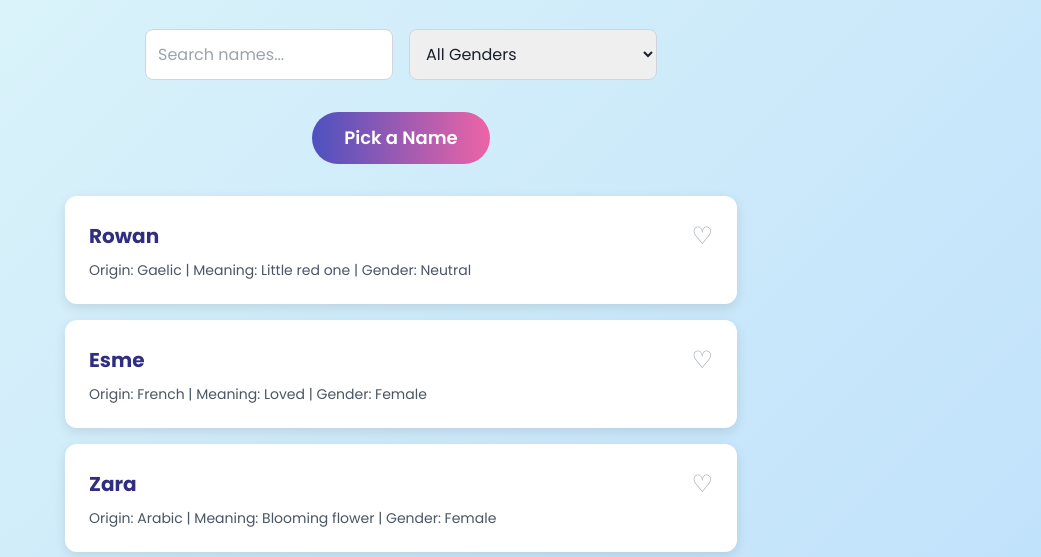
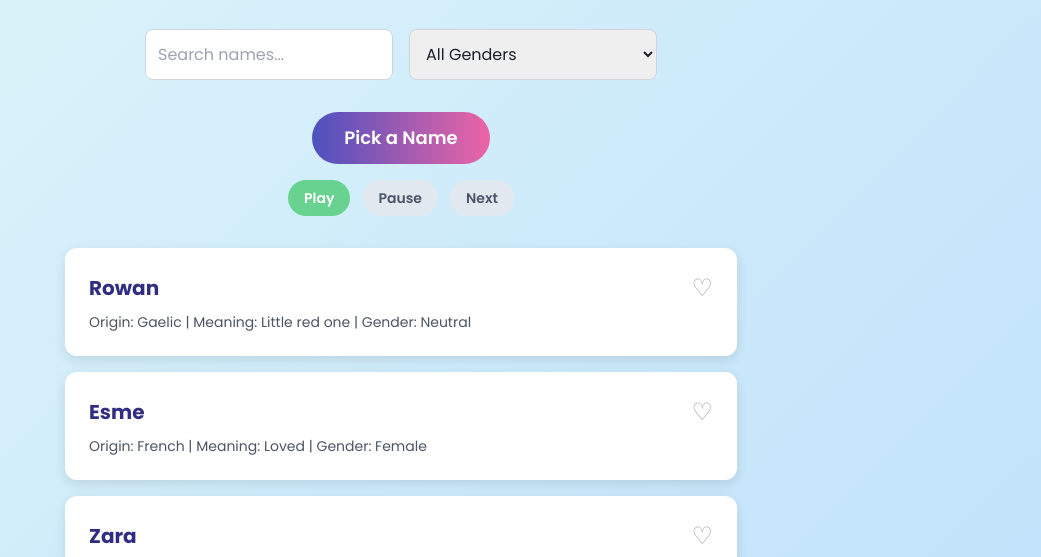
Before and after one commit to onetwo346/mng, a plain HTML site: page index.html in a window 1280 px wide. Both pictures are taken after a click on the button "Tap to Enter". Shown: the part 179-736 px from the top of the page, without its empty margins (239-1280 px from the left). Drawn offline with nearby package versions, Linux system fonts and the light colour scheme.

Commit message:
Update index.html

```diff
--- a/index.html
+++ b/index.html
@@ -37,6 +37,22 @@
 
         .generate-btn:hover {
             transform: scale(1.05);
+        }
+
+        .control-btn {
+            background: #e2e8f0;
+            color: #4a5568;
+            transition: background 0.3s ease, transform 0.2s ease;
+        }
+
+        .control-btn:hover {
+            background: #cbd5e0;
+            transform: scale(1.05);
+        }
+
+        .control-btn.active {
+            background: #68d391;
+            color: white;
         }
 
         .favorite-btn {
@@ -131,9 +147,16 @@
         </div>
 
         <!-- Generate Button -->
-        <button id="generateButton" class="generate-btn text-white py-3 px-8 rounded-full mb-8 text-lg font-semibold">
+        <button id="generateButton" class="generate-btn text-white py-3 px-8 rounded-full mb-4 text-lg font-semibold">
             Pick a Name
         </button>
+
+        <!-- Control Buttons -->
+        <div class="flex gap-3 mb-8">
+            <button id="playButton" class="control-btn py-2 px-4 rounded-full text-sm font-semibold">Play</button>
+            <button id="pauseButton" class="control-btn py-2 px-4 rounded-full text-sm font-semibold">Pause</button>
+            <button id="nextButton" class="control-btn py-2 px-4 rounded-full text-sm font-semibold">Next</button>
+        </div>
 
         <!-- Names Container -->
         <div id="namesContainer" class="w-full max-w-2xl space-y-4"></div>
@@ -185,6 +208,9 @@
         const enterButton = document.getElementById('enterButton');
         const mainApp = document.getElementById('mainApp');
         const generateButton = document.getElementById('generateButton');
+        const playButton = document.getElementById('playButton');
+        const pauseButton = document.getElementById('pauseButton');
+        const nextButton = document.getElementById('nextButton');
         const namesContainer = document.getElementById('namesContainer');
         const favoritesContainer = document.getElementById('favoritesContainer');
         const searchInput = document.getElementById('searchInput');
@@ -193,6 +219,8 @@
         // Favorites and session storage
         let favorites = JSON.parse(localStorage.getItem('favorites')) || [];
         let sessionNames = JSON.parse(sessionStorage.getItem('sessionNames')) || [];
+        let isPlaying = false;
+        let cycleInterval;
 
         // Render name card
         function renderNameCard(nameObj, container, isFavorite = false) {
@@ -232,17 +260,21 @@
             });
         }
 
-        // Generate fresh names for new session
-        function generateFreshNames() {
+        // Generate a batch of fresh names
+        function generateFreshBatch() {
             namesContainer.innerHTML = '';
-            sessionNames = [];
             const filteredNames = filterNames();
             if (filteredNames.length === 0) {
                 namesContainer.innerHTML = '<p class="text-center text-gray-500">No names match your criteria.</p>';
                 return;
             }
-            const numNames = Math.min(5, filteredNames.length);
-            const shuffled = filteredNames.sort(() => 0.5 - Math.random());
+            const availableNames = filteredNames.filter(nameObj => !sessionNames.some(sn => sn.name === nameObj.name));
+            if (availableNames.length === 0) {
+                namesContainer.innerHTML = '<p class="text-center text-gray-500">No new names available. Try resetting filters or starting a new session.</p>';
+                return;
+            }
+            const numNames = Math.min(5, availableNames.length);
+            const shuffled = availableNames.sort(() => 0.5 - Math.random());
             for (let i = 0; i < numNames; i++) {
                 const nameObj = shuffled[i];
                 sessionNames.push(nameObj);
@@ -251,22 +283,45 @@
             sessionStorage.setItem('sessionNames', JSON.stringify(sessionNames));
         }
 
+        // Start auto-cycling names
+        function startCycling() {
+            if (!isPlaying) {
+                isPlaying = true;
+                playButton.classList.add('active');
+                pauseButton.classList.remove('active');
+                cycleInterval = setInterval(() => {
+                    generateFreshBatch();
+                }, 5000); // Cycle every 5 seconds
+            }
+        }
+
+        // Pause auto-cycling
+        function pauseCycling() {
+            if (isPlaying) {
+                isPlaying = false;
+                playButton.classList.remove('active');
+                pauseButton.classList.add('active');
+                clearInterval(cycleInterval);
+            }
+        }
+
         // Transition from intro to main app
         enterButton.addEventListener('click', () => {
             introPage.classList.add('hidden');
             mainApp.classList.remove('hidden');
-            generateFreshNames();
+            generateFreshBatch();
             renderFavorites();
+            startCycling(); // Start cycling on entry
         });
 
-        // Generate random name
+        // Generate single random name
         generateButton.addEventListener('click', () => {
+            pauseCycling(); // Pause cycling when manually picking a name
             const filteredNames = filterNames();
             if (filteredNames.length === 0) {
                 namesContainer.innerHTML = '<p class="text-center text-gray-500">No names match your criteria.</p>';
                 return;
             }
-            // Avoid duplicates in session
             const availableNames = filteredNames.filter(nameObj => !sessionNames.some(sn => sn.name === nameObj.name));
             if (availableNames.length === 0) {
                 namesContainer.innerHTML = '<p class="text-center text-gray-500">No new names available. Try resetting filters.</p>';
@@ -276,6 +331,22 @@
             sessionNames.push(nameObj);
             sessionStorage.setItem('sessionNames', JSON.stringify(sessionNames));
             renderNameCard(nameObj, namesContainer);
+        });
+
+        // Play button
+        playButton.addEventListener('click', () => {
+            startCycling();
+        });
+
+        // Pause button
+        pauseButton.addEventListener('click', () => {
+            pauseCycling();
+        });
+
+        // Next button
+        nextButton.addEventListener('click', () => {
+            pauseCycling(); // Pause cycling when manually advancing
+            generateFreshBatch();
         });
 
         // Handle favorite button
@@ -300,8 +371,14 @@
         });
 
         // Filter event listeners
-        searchInput.addEventListener('input', generateFreshNames);
-        genderFilter.addEventListener('change', generateFreshNames);
+        searchInput.addEventListener('input', () => {
+            pauseCycling(); // Pause cycling when filters change
+            generateFreshBatch();
+        });
+        genderFilter.addEventListener('change', () => {
+            pauseCycling(); // Pause cycling when filters change
+            generateFreshBatch();
+        });
     </script>
 </body>
 </html>
```
